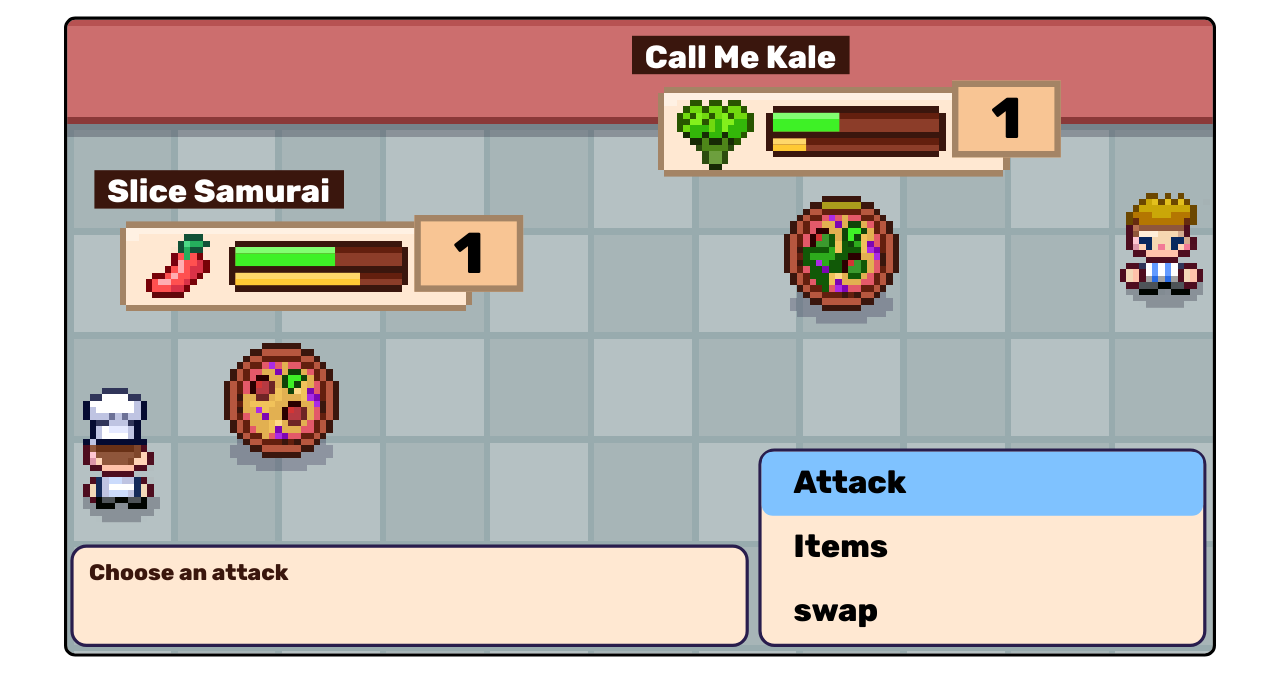
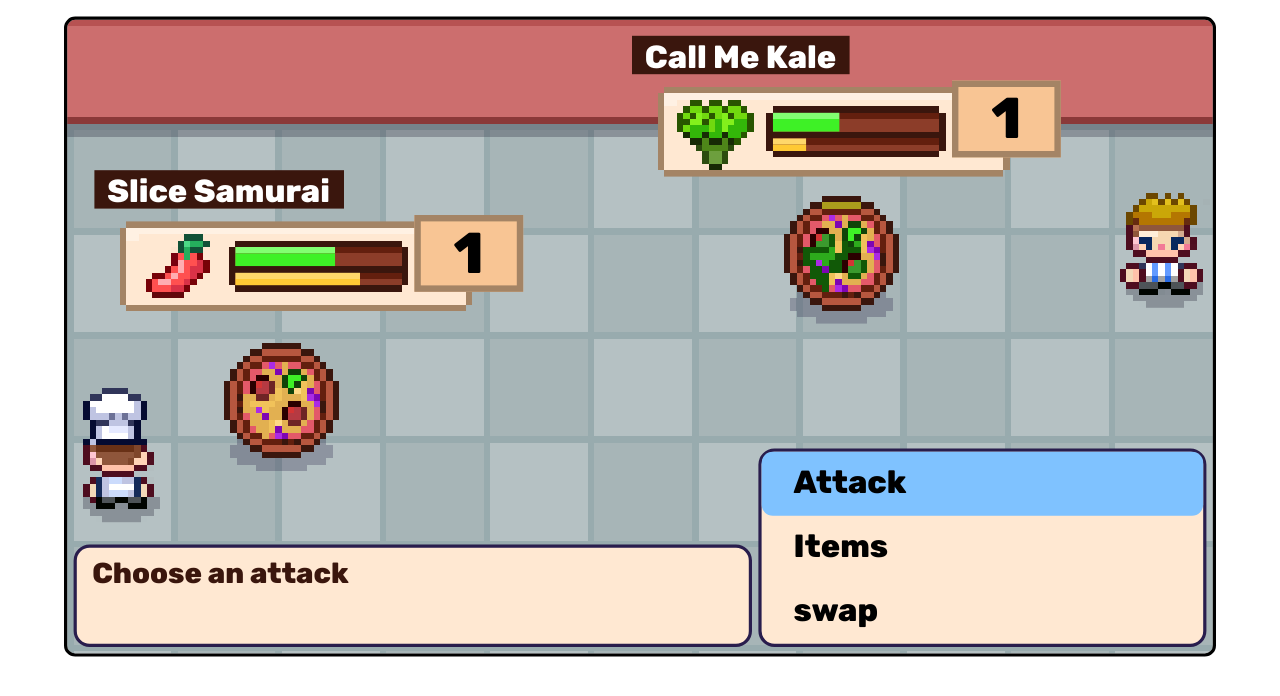
Before and after one commit to SegevGanir/Legends-Of-Pizza, a plain HTML site: page index.html in a window 1280 px wide. Drawn offline with Linux system fonts and the light colour scheme.

Commit message:
modified:   styles/KeyboardMenu.css

```diff
--- a/styles/KeyboardMenu.css
+++ b/styles/KeyboardMenu.css
@@ -41,7 +41,7 @@
   position: absolute;
   border-radius: 5px;
   bottom: 2px;
-  left: 1px;
+  left: 2px;
   right: 0;
   width: 212px;
   height: 32px;
@@ -53,7 +53,7 @@
 }
 
 .DescriptionBox p {
-  font-size: 7px;
+  font-size: 9px;
   margin: 0;
 }
 
```
